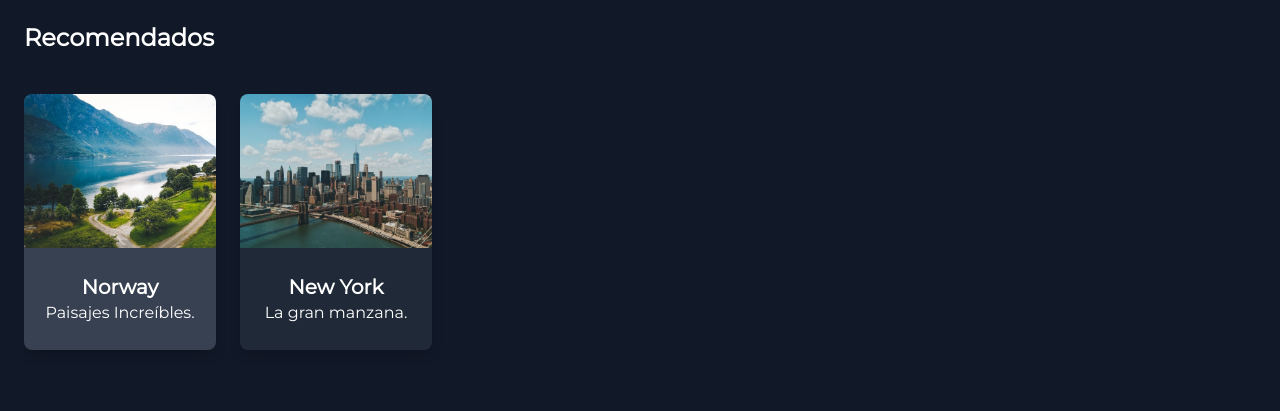
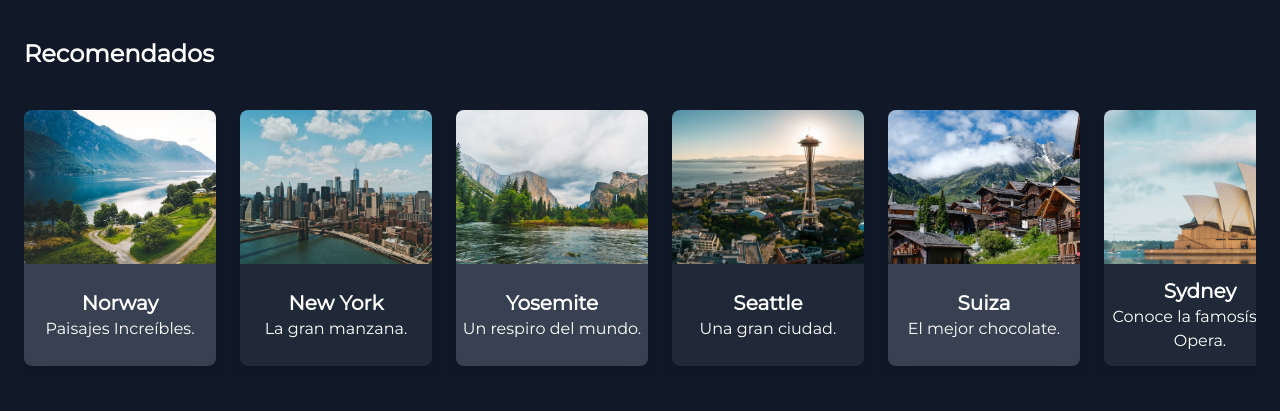
Before and after one commit to OrlandoGonzales13/PeruTravel, a website: page public/index.html in a window 1280 px wide. Shown: the part 386-797 px from the top of the page. Drawn offline with Linux system fonts and the light colour scheme.

Commit message:
3-Acabando Landing Page con Tailwind

```diff
--- a/public/index.html
+++ b/public/index.html
@@ -69,10 +69,10 @@
                     </div>
                 </div>
             </div>
-            <div class="p-6 w-full h-auto" id="recommendations">
+            <div class="mt-4 p-6 w-full h-auto" id="recommendations">
                 <p class="text-2xl font-bold text-primary dark:text-white">Recomendados</p>
                 <div
-                    class="w-auto h-72 items-center mt-6 overflow-x-auto overscroll-x-contain flex space-x-6 scrollbar-hide">
+                    class="w-auto h-72 items-center mt-6 overflow-auto overscroll-x-contain flex space-x-6 scrollbar-hide">
                     <div class="Card">
                         <div class="w-full h-3/5 rounded-t-lg bg-norway bg-cover">
                         </div>
@@ -90,6 +90,56 @@
                             class="bg-white w-full h-2/5 flex items-center justify-center flex-col rounded-b-lg dark:bg-gray-800">
                             <p class="text-terciary font-bold text-xl dark:text-white">New York</p>
                             <p class="text-terciary text-base dark:text-white">La gran manzana.</p>
+                        </div>
+                    </div>
+
+                    <div class="Card">
+                        <div class="w-full h-3/5 rounded-t-lg bg-yosemite bg-cover">
+                        </div>
+                        <div
+                            class="bg-secondary w-full h-2/5 flex items-center justify-center flex-col rounded-b-lg dark:bg-gray-700">
+                            <p class="text-white font-bold text-xl">Yosemite</p>
+                            <p class="text-white text-base">Un respiro del mundo.</p>
+                        </div>
+                    </div>
+
+                    <div class="Card">
+                        <div class="w-full h-3/5 rounded-t-lg bg-seattle bg-cover">
+                        </div>
+                        <div
+                            class="bg-white w-full h-2/5 flex items-center justify-center flex-col rounded-b-lg dark:bg-gray-800">
+                            <p class="text-terciary font-bold text-xl dark:text-white">Seattle</p>
+                            <p class="text-terciary text-base dark:text-white">Una gran ciudad.</p>
+                        </div>
+                    </div>
+
+                    <div class="Card">
+                        <div class="w-full h-3/5 rounded-t-lg bg-switzerland bg-cover">
+                        </div>
+                        <div
+                            class="bg-secondary w-full h-2/5 flex items-center justify-center flex-col rounded-b-lg dark:bg-gray-700">
+                            <p class="text-white font-bold text-xl">Suiza</p>
+                            <p class="text-white text-base">El mejor chocolate.</p>
+                        </div>
+                    </div>
+
+                    <div class="Card">
+                        <div class="w-full h-3/5 rounded-t-lg bg-sydney bg-cover bg-center">
+                        </div>
+                        <div
+                            class="bg-white w-full h-2/5 flex items-center justify-center flex-col rounded-b-lg dark:bg-gray-800">
+                            <p class="text-terciary font-bold text-xl dark:text-white">Sydney</p>
+                            <p class="text-terciary text-base dark:text-white text-center">Conoce la famosísima Opera.</p>
+                        </div>
+                    </div>
+
+                    <div class="Card">
+                        <div class="w-full h-3/5 rounded-t-lg bg-europe bg-cover">
+                        </div>
+                        <div
+                            class="bg-secondary w-full h-2/5 flex items-center justify-center flex-col rounded-b-lg dark:bg-gray-700">
+                            <p class="text-white font-bold text-xl">Edimburgo</p>
+                            <p class="text-white text-base">Castillos medievales.</p>
                         </div>
                     </div>
 
@@ -181,8 +231,8 @@
         </section>
 
         <footer id="about-us" class="w-full h-auto bg-gray-50 p-6 space-y-2 dark:bg-gray-900">
-            <p class="text-lg">Acerca De</p>
-            <p class="text-sm text-gray-400 dark:text-white ">Acerca De</p>
+            <p class="text-lg text-primary dark:text-white">Acerca De</p>
+            <p class="text-sm text-gray-400 dark:text-white">Acerca De</p>
             <p class="text-sm text-gray-400 dark:text-white">Inversionista</p>
             <p class="text-sm text-gray-400 dark:text-white">Empleos</p>
             <p class="text-sm text-gray-400 dark:text-white">Terminos y condiciones</p>
```
Also changed, not shown: build.css (added), public/css/tailwind.css.
